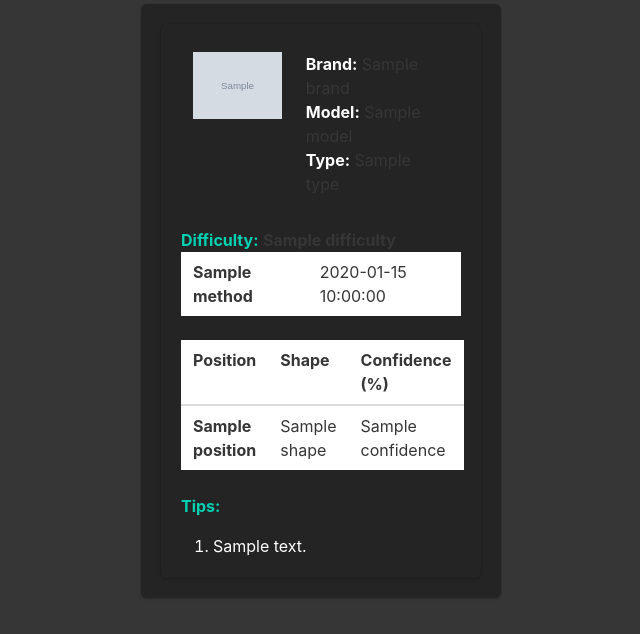
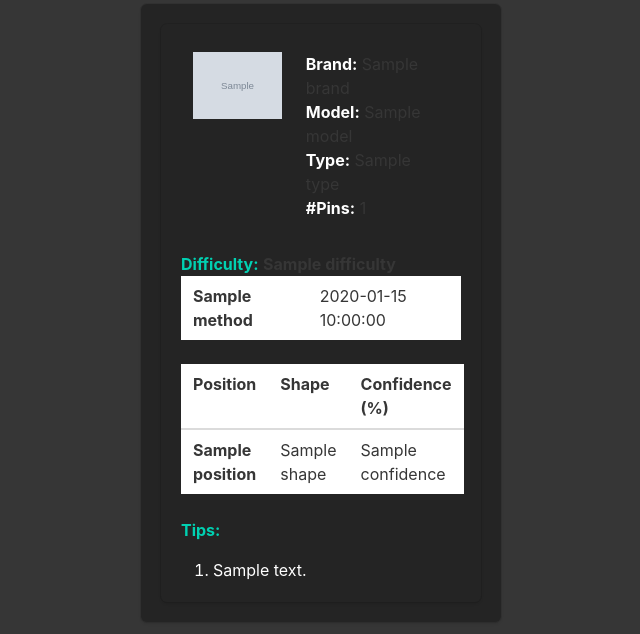
Before and after one commit to shellchocolat/ShareLocks, a Flask app: template app/templates/index.html in a window 1280 px wide. Shown: the part 226-860 px from the top of the page, without its empty margins (319-959 px from the left). Before the commit the page ends 836 px from the top, so only its background shows below. Run offline with Flask 2, Linux system fonts and the light colour scheme; the template is opened without the code that fills it: most values are stand-ins (such as "Sample title", 1, 10 or a date in 2020).

Commit message:
num pins on the frontend

```diff
--- a/app/templates/index.html
+++ b/app/templates/index.html
@@ -46,6 +46,7 @@
                             <div><strong class="has-text-white">Brand:</strong> {{models[model].brand}}</div>
                             <div><strong class="has-text-white">Model:</strong> {{model}}</div>
                             <div><strong class="has-text-white">Type:</strong> {{ models[model].type }}</div>
+                            <div><strong class="has-text-white">#Pins:</strong> {{ models[model].num_pins }}</div>
                         </td>
                     </tr>
                 </table>
```
